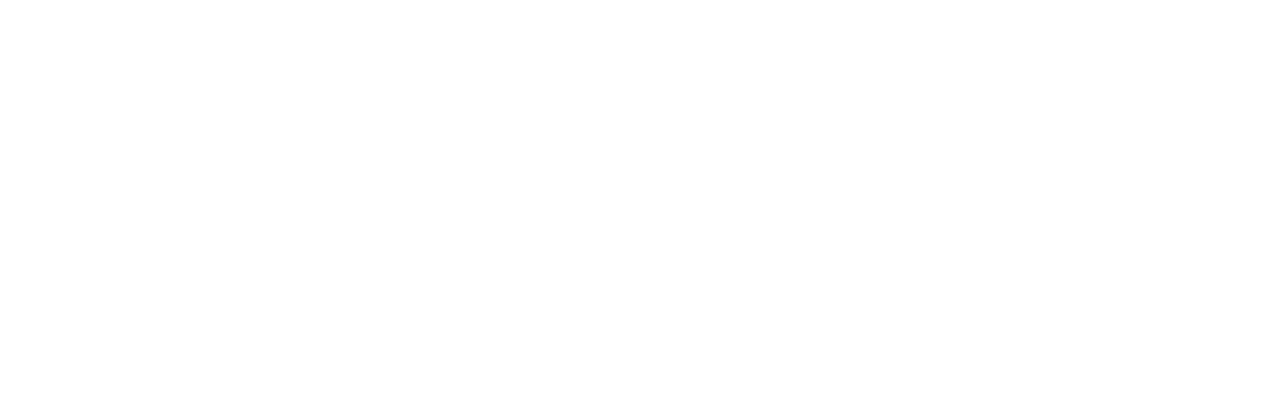
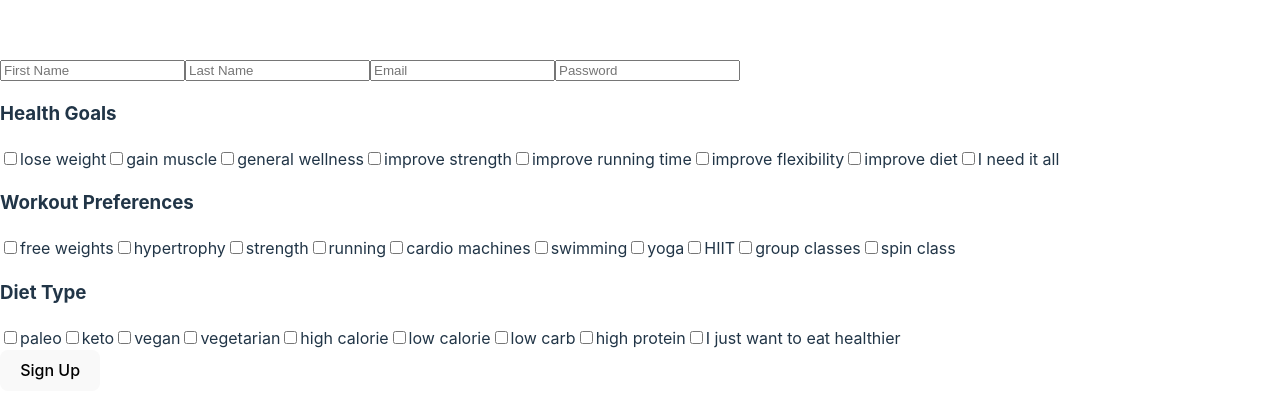
Before and after one commit to tyleryannes94/workout-buddy, a React (Vite) app in the folder frontend/: page /signup in a window 1280 px wide. Before the commit this address had no page. Shown: the part 176-594 px from the top of the page. Built offline with nearby package versions, Linux system fonts and the light colour scheme.

Commit message:
added a signupform component and added to app.jsx

```diff
--- a/frontend/src/App.jsx
+++ b/frontend/src/App.jsx
@@ -1,6 +1,7 @@
 import React from 'react';
 import { BrowserRouter as Router, Route, Routes } from 'react-router-dom';
 import Login from './components/Login';
+import SignupForm from './components/SignupForm';
 
 
 function App() {
@@ -8,6 +9,7 @@
   <Router>
     <Routes>
     <Route path="/login" element={<Login />} />
+    <Route path="/signup" element={<SignupForm />} />
     </Routes>
   </Router>
   )
--- a/frontend/src/components/SignUpForm.jsx
+++ b/frontend/src/components/SignUpForm.jsx
@@ -0,0 +1,116 @@
+import React, { useState } from 'react';
+import { useNavigate } from 'react-router-dom';
+
+function SignupForm() {
+  const [formData, setFormData] = useState({
+    firstName: '',
+    lastName: '',
+    email: '',
+    password: '',
+    healthGoals: [],
+    workoutPreferences: [],
+    dietType: [],
+  });
+
+  const navigate = useNavigate();
+
+  const handleChange = (event) => {
+    const { name, value } = event.target;
+    setFormData((prevFormData) => ({
+      ...prevFormData,
+      [name]: value,
+    }));
+  };
+
+  const handleCheckboxChange = (event) => {
+    const { name, value, checked } = event.target;
+    if (checked) {
+      setFormData((prevFormData) => ({
+        ...prevFormData,
+        [name]: [...prevFormData[name], value],
+      }));
+    } else {
+      setFormData((prevFormData) => ({
+        ...prevFormData,
+        [name]: prevFormData[name].filter((item) => item !== value),
+      }));
+    }
+  };
+
+  const handleSubmit = async (event) => {
+    event.preventDefault();
+    const formattedData = {
+      first_name: formData.firstName,
+      last_name: formData.lastName,
+      email: formData.email,
+      password: formData.password,
+      health_goals: formData.healthGoals,
+      workout_preferences: formData.workoutPreferences,
+      diet_type: formData.dietType,
+    };
+
+    try {
+      const signupResponse = await fetch('/api/users/signup', {
+        method: 'POST',
+        headers: { 'Content-Type': 'application/json' },
+        body: JSON.stringify(formattedData),
+      });
+
+      const signupData = await signupResponse.json();
+      if (signupData.error) {
+        throw new Error(signupData.message);
+      }
+      console.log('Signup successful', signupData);
+
+      if (signupData.userId) {
+        localStorage.setItem('userId', signupData.userId);
+        navigate('/dashboard');
+      } else {
+        console.error('User ID not provided in signup response');
+        alert('An error occurred. Please try again later.');
+      }
+    } catch (error) {
+      console.error('Signup failed:', error);
+      alert('Signup failed: ' + error.message);
+    }
+  };
+
+  const renderCheckboxes = (category, options) => {
+    return options.map((option) => (
+      <label key={option}>
+        <input
+          type="checkbox"
+          name={category}
+          value={option}
+          checked={formData[category].includes(option)}
+          onChange={handleCheckboxChange}
+        />
+        {option}
+      </label>
+    ));
+  };
+
+  return (
+        <form id="signupForm" onSubmit={handleSubmit}>
+          <input type="text" name="firstName" value={formData.firstName} onChange={handleChange} placeholder="First Name" />
+          <input type="text" name="lastName" value={formData.lastName} onChange={handleChange} placeholder="Last Name" />
+          <input type="email" name="email" value={formData.email} onChange={handleChange} placeholder="Email" />
+          <input type="password" name="password" value={formData.password} onChange={handleChange} placeholder="Password" />
+          <div>
+            <h3>Health Goals</h3>
+            {renderCheckboxes('healthGoals', ['lose weight', 'gain muscle', 'general wellness', 'improve strength', 'improve running time', 'improve flexibility', 'improve diet', 'I need it all'])}
+          </div>
+          <div>
+            <h3>Workout Preferences</h3>
+            {renderCheckboxes('workoutPreferences', ['free weights', 'hypertrophy', 'strength', 'running', 'cardio machines', 'swimming', 'yoga', 'HIIT', 'group classes', 'spin class'])}
+          </div>
+          <div>
+            <h3>Diet Type</h3>
+            {renderCheckboxes('dietType', ['paleo', 'keto', 'vegan', 'vegetarian', 'high calorie', 'low calorie', 'low carb', 'high protein', 'I just want to eat healthier'])}
+          </div>
+          <button type="submit">Sign Up</button>
+        </form>
+      );
+    }
+
+    export default SignupForm;
```
